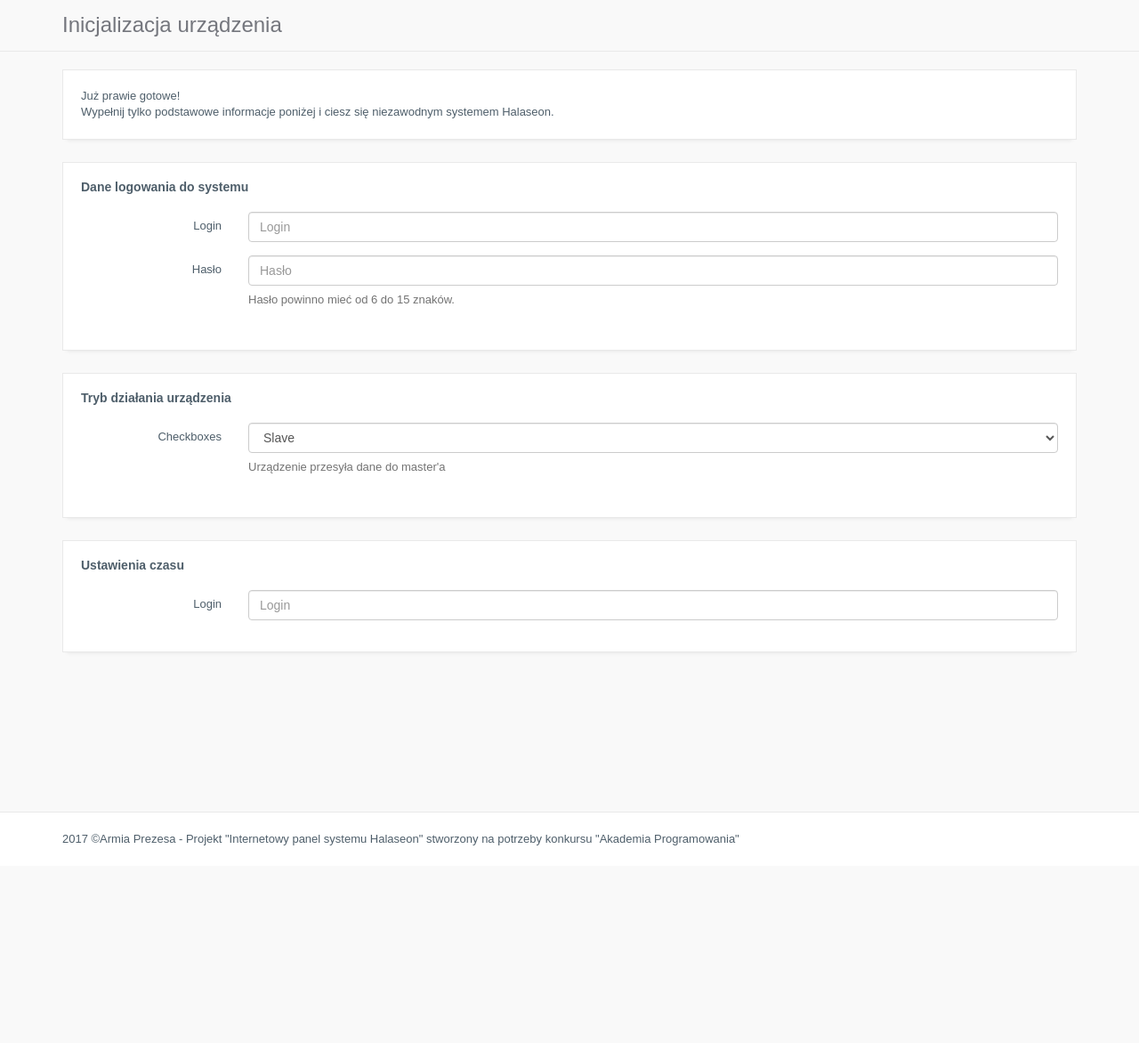
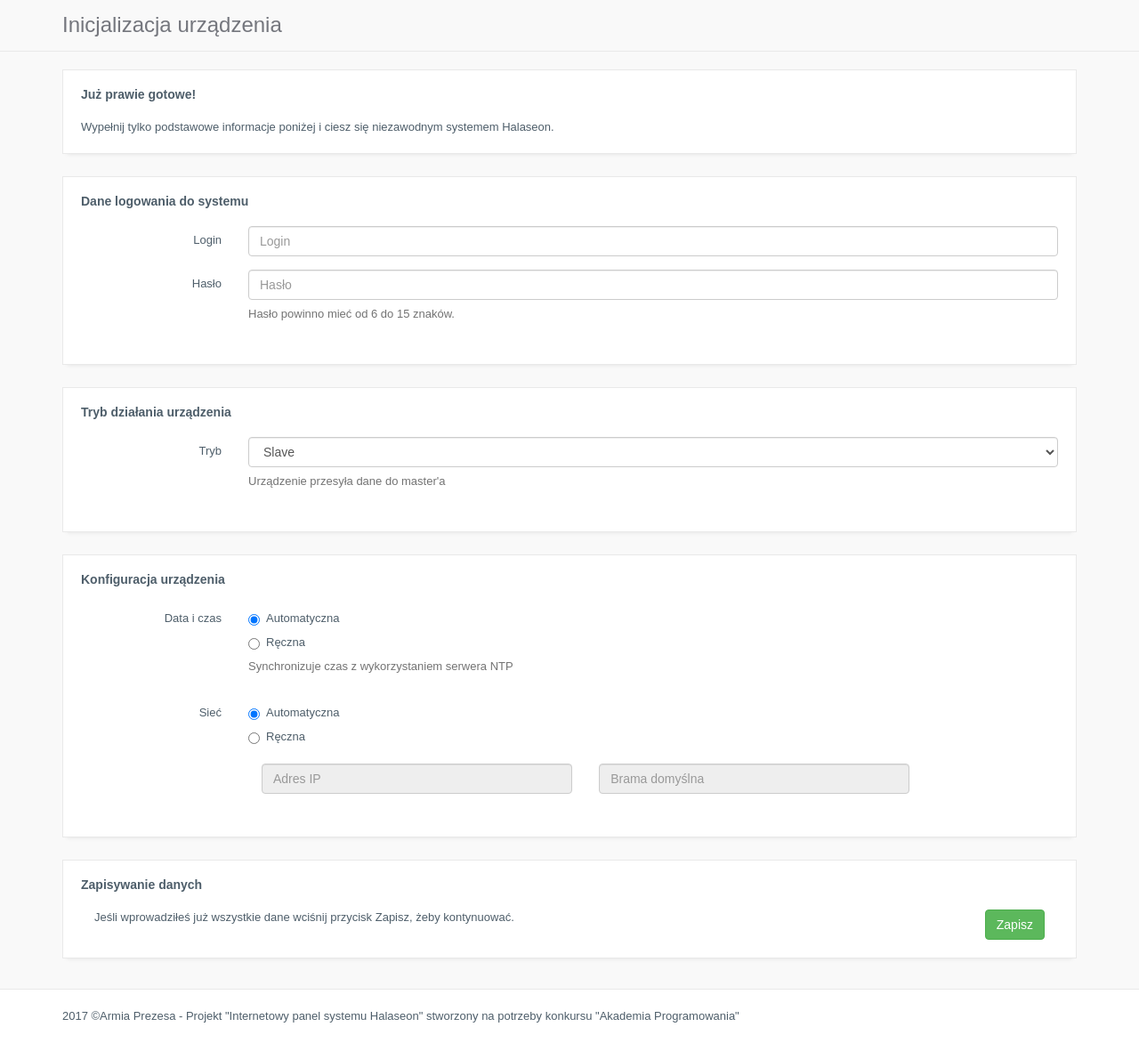
Before and after one commit to przemub/halaseon, a Django app: a page that uses międzymordzie/pomiary/templates/pomiary/initialScreen.html in a window 1280 px wide. Shown: the whole page at 89% size. Before the commit the page ends 950 px from the top, so only its background shows below. Run offline with Django 3.2, Linux system fonts and the light colour scheme; some libraries are stand-ins or nearby versions.

Commit message:
Nowa wersja strony inicjalizacji.

```diff
--- a/międzymordzie/pomiary/templates/pomiary/initialScreen.html
+++ b/międzymordzie/pomiary/templates/pomiary/initialScreen.html
@@ -14,7 +14,7 @@
 		<link href="{% static "pomiary/modern.css" %}" rel="stylesheet" type="text/css">
     </head>
 
-    <body class="page-header-fixed compact-menu page-horizontal-bar  pace-done">
+    <body class="page-header-fixed compact-menu page-horizontal-bar pace-done" onload="init()">
         <main class="page-content content-wrap">
             <div class="page-inner" style="min-height:973px !important">
                 <div class="page-title">
@@ -26,8 +26,11 @@
                     <div class="row">
                         <div class="col-md-12">
 							<div class="panel panel-white">
+								<div class="panel-heading clearfix">
+									<h4 class="panel-title">Już prawie gotowe!</h4>
+								</div>
 								<div class="panel-body">
-									<span>Już prawie gotowe!<br/>Wypełnij tylko podstawowe informacje poniżej i ciesz się niezawodnym systemem Halaseon.</span>
+									<span>Wypełnij tylko podstawowe informacje poniżej i ciesz się niezawodnym systemem Halaseon.</span>
 								</div>
 							</div>
 						</div>
@@ -67,13 +70,13 @@
 								<div class="panel-body">
 									<div class="form-horizontal">
 										<div class="form-group">
-											<label class="col-sm-2 control-label">Checkboxes</label>
+											<label class="col-sm-2 control-label">Tryb</label>
 											<div class="col-sm-10">
-												<select class="form-control m-b-sm">
-													<option>Slave</option>
-													<option>Master</option>
+												<select class="form-control m-b-sm" id="in-mode" onclick="modeChange()">
+													<option id="in-mode-slave">Slave</option>
+													<option id="in-mode-master">Master</option>
 												</select>
-												<p class="help-block">Urządzenie przesyła dane do master'a</p>
+												<p class="help-block" id="mode-info">Urządzenie przesyła dane do master'a</p>
 											</div>
 										</div>
 									</div>
@@ -85,14 +88,41 @@
 						<div class="col-md-12">
 							<div class="panel panel-white">
 								<div class="panel-heading clearfix">
-									<h4 class="panel-title">Ustawienia czasu</h4>
+									<h4 class="panel-title">Konfiguracja urządzenia</h4>
 								</div>
 								<div class="panel-body">
 									<div class="form-horizontal">
 										<div class="form-group">
-											<label class="col-sm-2 control-label" for="in-login">Login</label>
+											<label class="col-sm-2 control-label" for="in-ntp">Data i czas</label>
 											<div class="col-sm-10">
-												<input id="in-login" class="form-control" placeholder="Login">
+												<div class="radio">
+													<label><input type="radio" id="in-ntp-aut" name="id-ntp" checked="checked" onclick="ntpChange()">Automatyczna</label>
+												</div>
+												<div class="radio">
+													<label><input type="radio" id="in-ntp-man" name="id-ntp" onclick="ntpChange()">Ręczna</label>
+												</div>
+												<p class="help-block" id="ntp-info">Synchronizuje czas z wykorzystaniem serwera NTP</p>
+											</div>
+										</div>
+									</div>
+									<div class="form-horizontal">
+										<div class="form-group">
+											<label class="col-sm-2 control-label" for="in-ip">Sieć</label>
+											<div class="col-sm-10">
+												<div class="radio">
+													<label><input type="radio" id="in-ip-aut" name="id-ip" checked="checked" onclick="ipChange()">Automatyczna</label>
+												</div>
+												<div class="radio">
+													<label><input type="radio" id="in-ip-man" name="id-ip" onclick="ipChange()">Ręczna</label>
+												</div>
+												<br />
+												<div class="col-sm-5">
+													<input class="form-control" id="in-ip" placeholder="Adres IP" disabled="disabled">
+												</div>
+												<div class="col-sm-5">
+													<input class="form-control" id="in-dg" placeholder="Brama domyślna" disabled="disabled">
+												</div><br /><br />
+												<p class="help-block" id="ip-error" style="color: red;"></p>
 											</div>
 										</div>
 									</div>
@@ -100,6 +130,23 @@
 							</div>
 						</div>
 					</div>
+					<div class="row">
+                        <div class="col-md-12">
+							<div class="panel panel-white">
+								<div class="panel-heading clearfix">
+									<h4 class="panel-title">Zapisywanie danych</h4>
+								</div>
+								<div class="panel-body">
+									<div class="col-sm-10">
+										<span>Jeśli wprowadziłeś już wszystkie dane wciśnij przycisk Zapisz, żeby kontynuować.</span>
+									</div>
+									<div class="col-sm-2">
+										<button type="submit" class="btn btn-success pull-right" onclick="check()">Zapisz</button>
+									</div>
+								</div>
+							</div>
+						</div>
+                    </div>
                 </div>
                 <div class="page-footer">
                     <div class="container">
@@ -109,4 +156,86 @@
             </div>
         </main>
 	</body>
+
+	<script>
+		var mode_info = document.getElementById('mode-info');
+		var ntp_info = document.getElementById('ntp-info');
+		var ip_error = document.getElementById('ip-error');
+
+		var in_ntp_aut = document.getElementById('in-ntp-aut');
+		var in_ntp_man = document.getElementById('in-ntp-man');
+
+		var in_mode_slave = document.getElementById('in-mode-slave');
+		var in_mode_master = document.getElementById('in-mode-master');
+
+		var in_ip_aut = document.getElementById('in-ip-aut');
+		var in_ip_man = document.getElementById('in-ip-man');
+		var in_ip = document.getElementById('in-ip');
+		var in_dg = document.getElementById('in-dg');
+
+		var correct = true;
+
+
+		function init() {
+			mode_info.innerHTML = "Urządzenie przesyła dane do master\'a";
+			ntp_info.innerHTML = "Synchronizuje czas z wykorzystaniem serwera NTP";
+			ip_error.innerHTML = "";
+			in_ntp_aut.checked = true;
+			in_mode_slave.selected = true;
+			in_ip_aut.checked = true;
+			in_ip.disabled = in_dg.disabled = true;
+			in_ip.value = in_dg.value = "";
+		}
+
+		function ntpChange() {
+			if(in_ntp_aut.checked)
+				ntp_info.innerHTML = "Synchronizuje czas z wykorzystaniem serwera NTP";
+				else
+					ntp_info.innerHTML = "Pobiera aktualną godzinę z przeglądarki i zapisuje ją na stałe w urządzeniu"
+		}
+
+		function modeChange() {
+			if(in_mode_slave.selected)
+				mode_info.innerHTML = "Urządzenie przesyła dane do master\'a";
+				else
+					mode_info.innerHTML = "Urządzenie pełni rolę master\'a. W sieci wymagany jest dokładnie jeden master"
+		}
+
+		function ipChange() {
+			if(in_ip_aut.checked){
+				in_ip_aut.checked = true;
+				in_ip.disabled = in_dg.disabled = true;
+				in_ip.value = in_dg.value = "";
+			}else{
+				in_ip_aut.checked = false;
+				in_ip.disabled = in_dg.disabled = false;
+			}
+		}
+
+		function check() {
+			correct = true;
+			if(in_ip_man.checked) {
+				if (/^(25[0-5]|2[0-4][0-9]|[01]?[0-9][0-9]?)\.(25[0-5]|2[0-4][0-9]|[01]?[0-9][0-9]?)\.(25[0-5]|2[0-4][0-9]|[01]?[0-9][0-9]?)\.(25[0-5]|2[0-4][0-9]|[01]?[0-9][0-9]?)$/.test(in_ip.value))
+				 	in_ip.classList.remove("has-error");
+				else{
+					in_ip.classList.add("has-error");
+					correct = false;
+				}
+				if (/^(25[0-5]|2[0-4][0-9]|[01]?[0-9][0-9]?)\.(25[0-5]|2[0-4][0-9]|[01]?[0-9][0-9]?)\.(25[0-5]|2[0-4][0-9]|[01]?[0-9][0-9]?)\.(25[0-5]|2[0-4][0-9]|[01]?[0-9][0-9]?)$/.test(in_dg.value))
+				 	in_dg.classList.remove("has-error");
+				else{
+					in_dg.classList.add("has-error");
+					correct = false;
+				}
+			}
+			if(correct)
+				send();
+				else
+					ip_error.innerHTML = "Wprowadź poprawny adres IP i adres bramy domyślnej";
+		}
+
+		function send() {
+			alert("wyslano");
+		}
+	</script>
 </html>
```
